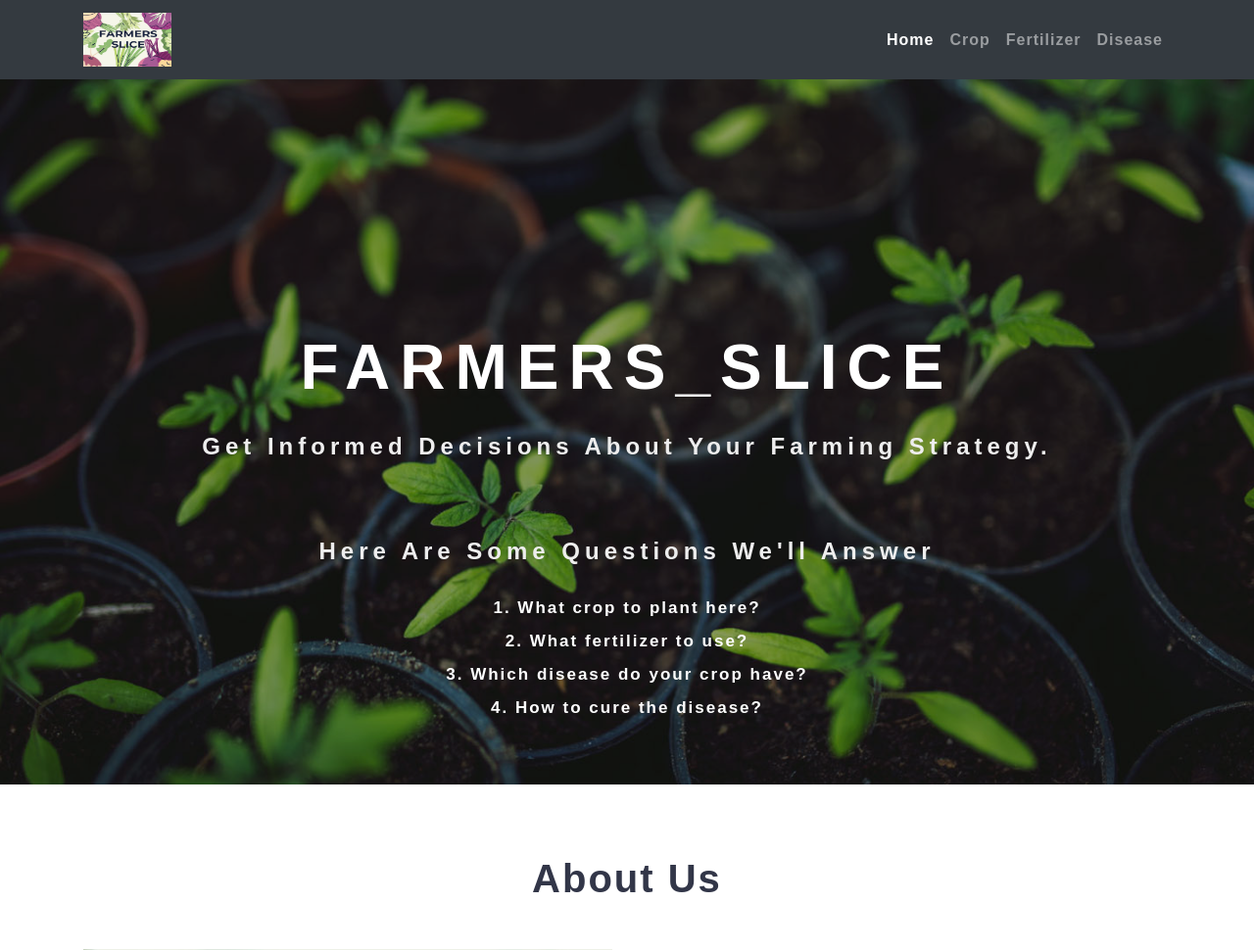
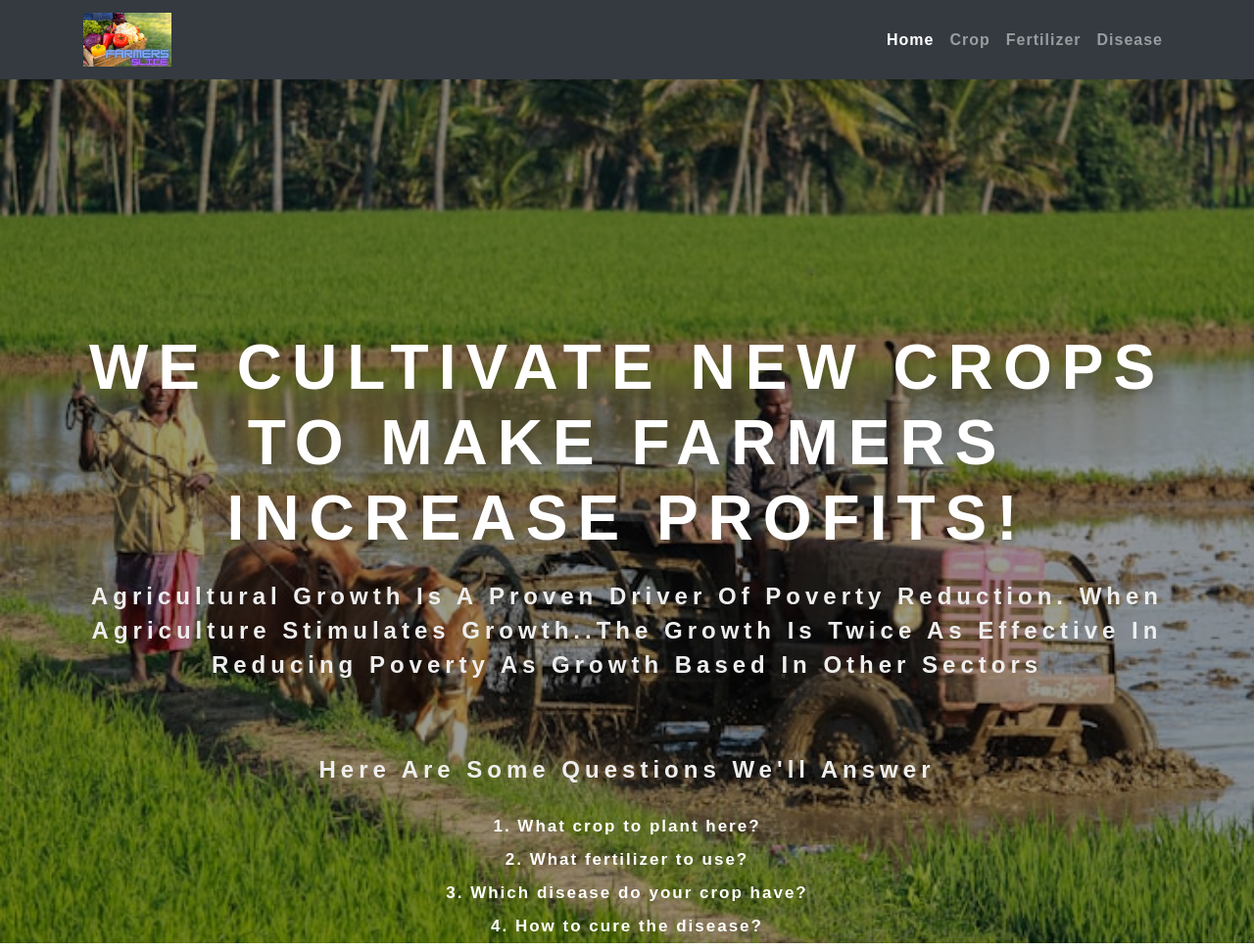
Before and after one commit to syamala-vishnu-vardhan-reddy/mlcode, a Flask app: page / in a window 1280 px wide. Shown: the top 970 px of the page at 98% size. Run offline with Flask 3, Linux system fonts and the light colour scheme; parts of the project's set-up code (start-up, migrations or seed data) failed here and were passed over; some libraries are stand-ins or nearby versions; some web fonts are replaced.

Commit message:
final commit

```diff
--- a/templates/index.html
+++ b/templates/index.html
@@ -9,8 +9,8 @@
 					<div class="overlay">
 						<div class="container">
 							<div class="w3layouts-banner-info text-center">
-								<h3 class="text-wh">Farmers_Slice</h3>
-								<h4 class="text-wh mx-auto my-4"><b>Get informed decisions about your farming strategy.</b></h4>
+								<h3 class="text-wh">We cultivate new crops to make farmers increase profits!</h3>
+								<h4 class="text-wh mx-auto my-4"><b>Agricultural growth is a proven driver of poverty reduction. When agriculture stimulates growth..the growth is twice as effective in reducing poverty as growth based in other sectors</b></h4>
 								<br>
 								<h4 class="text-wh mx-auto my-4"><strong> Here are some questions we'll answer</strong></h4>
 								<p class="text-li mx-auto mt-2">
```
Also changed, not shown: static/images/3.jpg, static/images/favicon.ico, static/images/logo.jpg, 3 other files.
